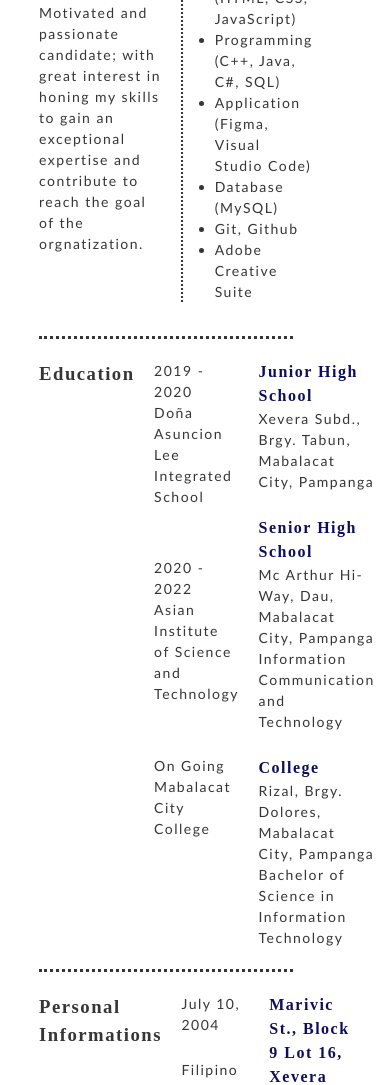
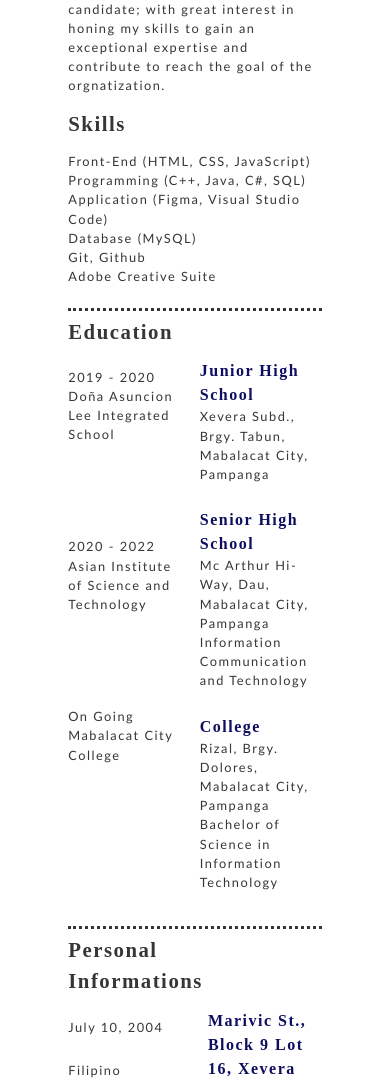
Before and after one commit to jonaslacandola/resume-webtech, a plain HTML site: page index.html in a window 390 px wide. Shown: the part 409-1494 px from the top of the page. Drawn offline with Linux system fonts and the light colour scheme.

Commit message:
some messages

```diff
--- a/style.css
+++ b/style.css
@@ -86,7 +86,13 @@ h2, h3 {
     margin-bottom: 6vh;
 }
 
-@media screen and (min-width: 600px) {
+@media screen and (max-width: 600px) {
+    body {
+        width: 80%;
+        justify-content: center;
+        border: 0;
+    }
+
     p, li {
         font-size: .8rem;
     }
@@ -98,4 +104,58 @@ h2, h3 {
     h2, h3 {
         font-size: 1.3em;
     }
+
+    .container {
+        width: 65vw;
+    }
+
+    .intro {
+        width: 80%;
+    }
+
+    .span-2 {
+        grid-template-columns: 1fr;
+        grid-template-rows: auto auto;
+        column-gap: 0;
+    }
+
+    .desc {
+        margin-bottom: 0;
+        margin-top: 1.5vh;
+    }
+
+    .tag {
+        margin-bottom: 11vh;
+    }
+
+    .span-2 .skills {
+        border-left: none;
+        padding-left: 0;
+    }
+
+    .skills li {
+        list-style: none;
+    }
+
+    .span-3 {
+        grid-template-columns: auto auto;
+        grid-template-rows: auto auto auto;
+        padding: 0;
+        padding-top: 5px;
+        column-gap: 20px;
+        row-gap: 1.5vh;
+    }
+
+    .span-3 .title {
+        padding-top: 1vh;
+    }
+
+    .span-3 .title, .span-3 .content-info {
+        grid-row: 2;
+    }
+
+    .span-3 h3 {
+        width: 25vw;
+    }
+
 }
```
